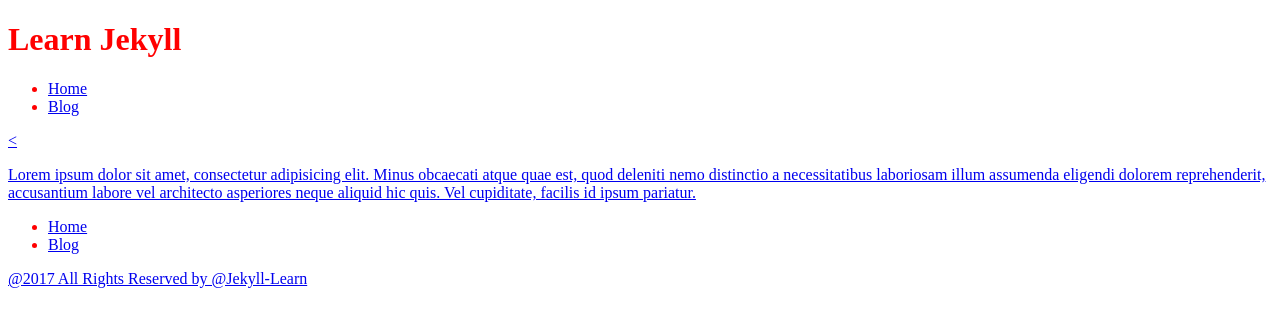
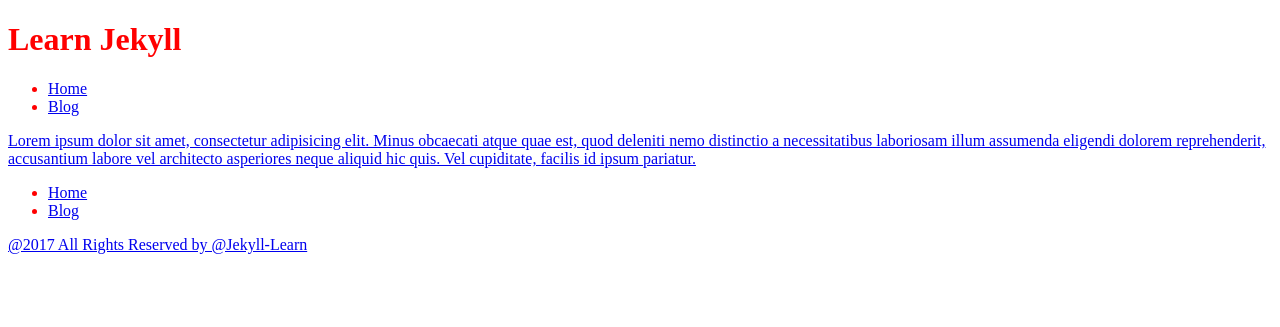
Before and after one commit to nahid-hridoy/jekyll-learn, a Jekyll site: the page built from index.html, in a window 1280 px wide. Shown: the top 327 px of the page. Built offline with Jekyll 4.4.1, drawn with Linux system fonts in a browser that asks for light colours; Markdown is read by kramdown in place of the engine named in the settings.

```diff
--- a/index.html
+++ b/index.html
@@ -1,7 +1,7 @@
 ---
 layout: default
 ---
-<<p>
+<p>
   Lorem ipsum dolor sit amet, consectetur adipisicing elit. Minus obcaecati atque quae est,
    quod deleniti nemo distinctio a necessitatibus laboriosam illum assumenda eligendi dolorem
    reprehenderit, accusantium labore vel architecto asperiores neque aliquid hic quis. Vel cupiditate,
```
